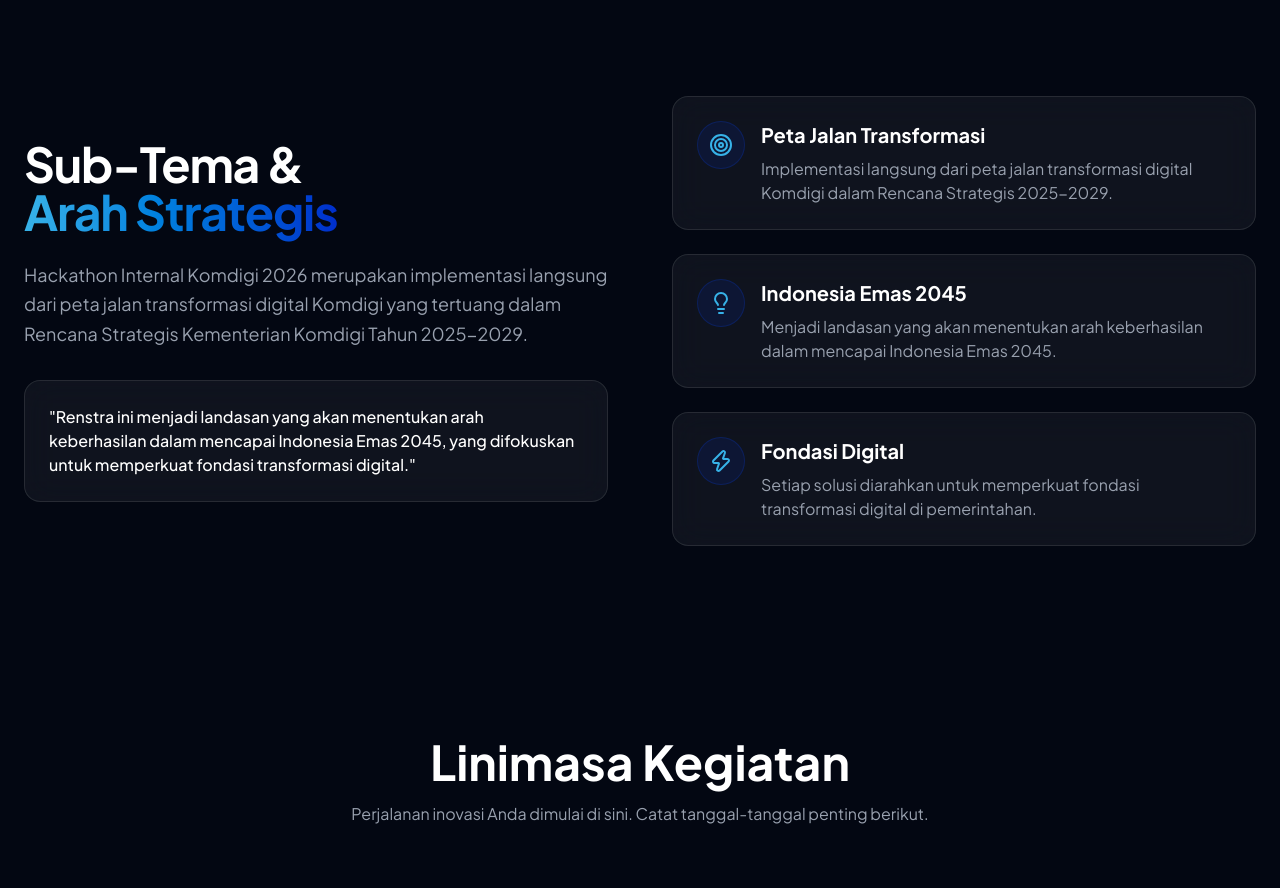
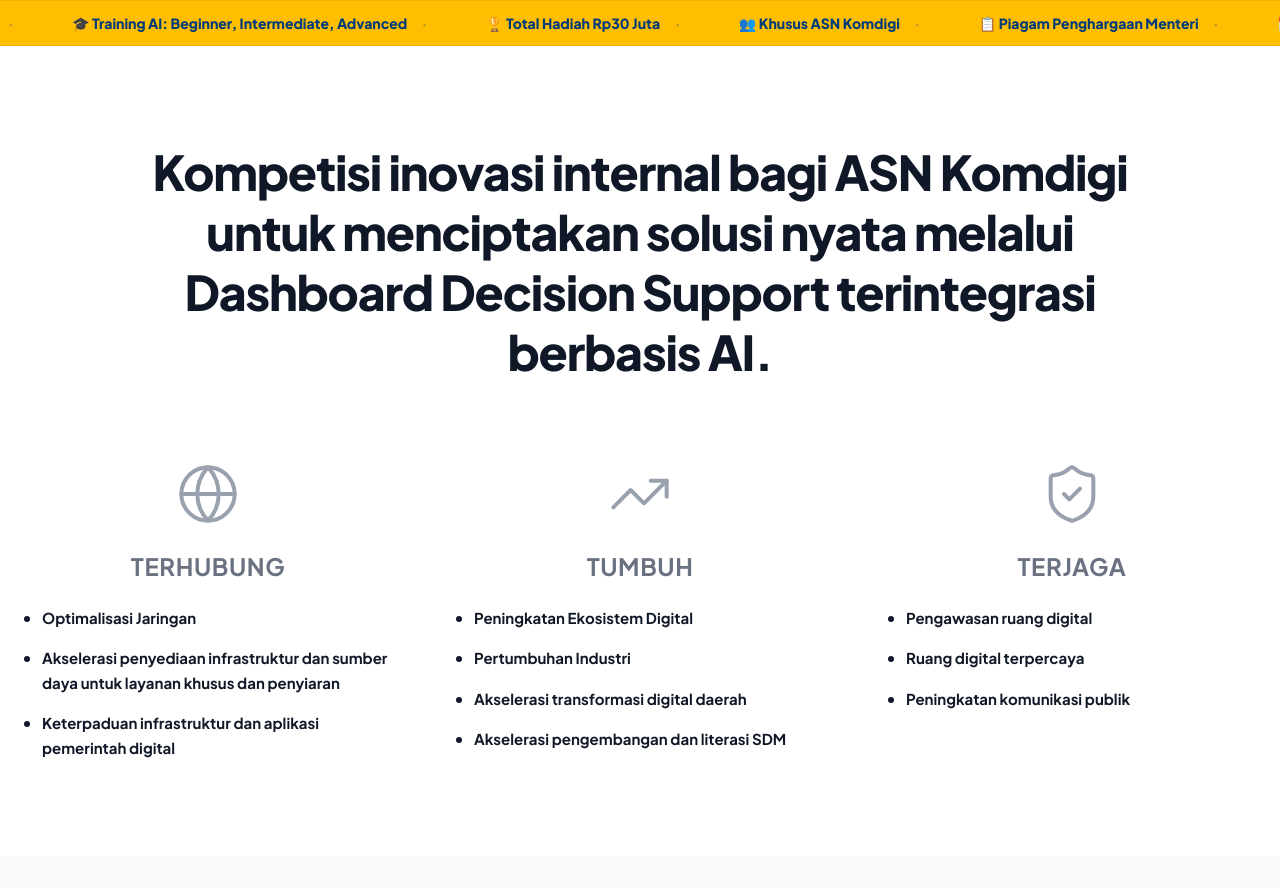
Before and after one commit to Shulmucus/HackathonKomdigi, a Next.js app: page / in a window 1280 px wide. Shown: the part 800-1688 px from the top of the page. Built offline with nearby package versions, Linux system fonts and the light colour scheme.

Commit message:
changed theme

```diff
--- a/app/page.tsx
+++ b/app/page.tsx
@@ -6,6 +6,7 @@ import { Timeline } from "@/components/sections/Timeline";
 import { Requirements } from "@/components/sections/Requirements";
 import { Benefits } from "@/components/sections/Benefits";
 import { FAQ } from "@/components/sections/FAQ";
+import { Ticker } from "@/components/sections/Ticker";
 
 export default function Home() {
   return (
@@ -13,6 +14,7 @@ export default function Home() {
       <Header />
       <main className="flex-grow">
         <Hero />
+        <Ticker />
         <StrategicAlignment />
         <Timeline />
         <Requirements />
--- a/components/layout/Footer.tsx
+++ b/components/layout/Footer.tsx
@@ -4,7 +4,7 @@ import Image from "next/image";
 
 export function Footer() {
   return (
-    <footer className="bg-gray-950 border-t border-white/10 pt-16 pb-8">
+    <footer className="bg-[#1A2035] border-t border-white/5 pt-16 pb-8">
       <div className="container mx-auto px-4 md:px-6">
         <div className="grid grid-cols-1 md:grid-cols-4 gap-12 mb-12">
           <div className="col-span-1 md:col-span-2">
--- a/components/sections/StrategicAlignment.tsx
+++ b/components/sections/StrategicAlignment.tsx
@@ -1,79 +1,76 @@
 "use client";
 
 import { motion } from "framer-motion";
-import { Target, Lightbulb, Zap } from "lucide-react";
+import { Globe, TrendingUp, ShieldCheck } from "lucide-react";
 
 export function StrategicAlignment() {
-  const objectives = [
+  const themes = [
     {
-      icon: <Target className="w-6 h-6 text-primary-400" />,
-      title: "Peta Jalan Transformasi",
-      description: "Implementasi langsung dari peta jalan transformasi digital Komdigi dalam Rencana Strategis 2025-2029."
+      icon: <Globe className="w-16 h-16 text-gray-400 mb-6" strokeWidth={1.5} />,
+      title: "TERHUBUNG",
+      items: [
+        "Optimalisasi Jaringan",
+        "Akselerasi penyediaan infrastruktur dan sumber daya untuk layanan khusus dan penyiaran",
+        "Keterpaduan infrastruktur dan aplikasi pemerintah digital"
+      ]
     },
     {
-      icon: <Lightbulb className="w-6 h-6 text-primary-400" />,
-      title: "Indonesia Emas 2045",
-      description: "Menjadi landasan yang akan menentukan arah keberhasilan dalam mencapai Indonesia Emas 2045."
+      icon: <TrendingUp className="w-16 h-16 text-gray-400 mb-6" strokeWidth={1.5} />,
+      title: "TUMBUH",
+      items: [
+        "Peningkatan Ekosistem Digital",
+        "Pertumbuhan Industri",
+        "Akselerasi transformasi digital daerah",
+        "Akselerasi pengembangan dan literasi SDM"
+      ]
     },
     {
-      icon: <Zap className="w-6 h-6 text-primary-400" />,
-      title: "Fondasi Digital",
-      description: "Setiap solusi diarahkan untuk memperkuat fondasi transformasi digital di pemerintahan."
+      icon: <ShieldCheck className="w-16 h-16 text-gray-400 mb-6" strokeWidth={1.5} />,
+      title: "TERJAGA",
+      items: [
+        "Pengawasan ruang digital",
+        "Ruang digital terpercaya",
+        "Peningkatan komunikasi publik"
+      ]
     }
   ];
 
   return (
-    <section className="py-24 relative overflow-hidden">
+    <section className="py-16 lg:py-24 relative overflow-hidden bg-white">
       <div className="container mx-auto px-4 md:px-6">
-        <div className="grid lg:grid-cols-2 gap-16 items-center">
-          <motion.div
-            initial={{ opacity: 0, x: -30 }}
-            whileInView={{ opacity: 1, x: 0 }}
+        <div className="text-center mb-20 max-w-5xl mx-auto">
+          <motion.h2
+            initial={{ opacity: 0, y: 20 }}
+            whileInView={{ opacity: 1, y: 0 }}
             viewport={{ once: true }}
-            transition={{ duration: 0.8 }}
+            className="text-2xl md:text-4xl lg:text-5xl font-extrabold text-gray-900 leading-tight tracking-tight"
           >
-            <h2 className="text-3xl md:text-5xl font-bold text-white mb-6 tracking-tight">
-              Sub-Tema & <br />
-              <span className="text-transparent bg-clip-text bg-gradient-to-r from-primary-400 to-primary-600">
-                Arah Strategis
-              </span>
-            </h2>
-            <p className="text-gray-400 text-lg leading-relaxed mb-8">
-              Hackathon Internal Komdigi 2026 merupakan implementasi langsung dari peta jalan transformasi digital Komdigi yang tertuang dalam Rencana Strategis Kementerian Komdigi Tahun 2025-2029.
-            </p>
-            <div className="p-6 rounded-2xl glass border-primary-500/20 bg-primary-900/10">
-              <p className="text-white font-medium">
-                "Renstra ini menjadi landasan yang akan menentukan arah keberhasilan dalam mencapai Indonesia Emas 2045, yang difokuskan untuk memperkuat fondasi transformasi digital."
-              </p>
-            </div>
-          </motion.div>
+            Kompetisi inovasi internal bagi ASN Komdigi untuk menciptakan solusi nyata melalui Dashboard Decision Support terintegrasi berbasis AI.
+          </motion.h2>
+        </div>
 
-          <motion.div
-            initial={{ opacity: 0, x: 30 }}
-            whileInView={{ opacity: 1, x: 0 }}
-            viewport={{ once: true }}
-            transition={{ duration: 0.8, delay: 0.2 }}
-            className="flex flex-col gap-6"
-          >
-            {objectives.map((obj, i) => (
-              <motion.div
-                key={i}
-                initial={{ opacity: 0, y: 20 }}
-                whileInView={{ opacity: 1, y: 0 }}
-                viewport={{ once: true }}
-                transition={{ duration: 0.5, delay: 0.3 + i * 0.1 }}
-                className="flex gap-4 p-6 rounded-2xl glass hover:bg-white/10 transition-colors group"
-              >
-                <div className="flex-shrink-0 w-12 h-12 rounded-full bg-primary-500/10 flex items-center justify-center border border-primary-500/20 group-hover:bg-primary-500/20 transition-colors">
-                  {obj.icon}
-                </div>
-                <div>
-                  <h3 className="text-xl font-bold text-white mb-2">{obj.title}</h3>
-                  <p className="text-gray-400">{obj.description}</p>
-                </div>
-              </motion.div>
-            ))}
-          </motion.div>
+        <div className="grid md:grid-cols-3 gap-12 lg:gap-16">
+          {themes.map((theme, i) => (
+            <motion.div
+              key={i}
+              initial={{ opacity: 0, y: 30 }}
+              whileInView={{ opacity: 1, y: 0 }}
+              viewport={{ once: true }}
+              transition={{ duration: 0.6, delay: i * 0.1 }}
+              className="flex flex-col items-center"
+            >
+              {theme.icon}
+              <h3 className="text-2xl font-bold text-gray-500 mb-6 tracking-wide">{theme.title}</h3>
+              <ul className="text-left space-y-4 w-full">
+                {theme.items.map((item, j) => (
+                  <li key={j} className="flex items-start gap-3">
+                    <div className="w-1.5 h-1.5 rounded-full bg-gray-900 mt-2.5 flex-shrink-0" />
+                    <span className="text-gray-900 text-[15px] font-semibold leading-relaxed">{item}</span>
+                  </li>
+                ))}
+              </ul>
+            </motion.div>
+          ))}
         </div>
       </div>
     </section>
--- /dev/null
+++ b/components/sections/Ticker.tsx
@@ -0,0 +1,40 @@
+export function Ticker() {
+  return (
+    <div className="bg-accent-gold py-3 overflow-hidden whitespace-nowrap flex relative border-y border-yellow-500">
+      <div className="animate-marquee inline-flex flex-none items-center">
+        {[...Array(2)].map((_, i) => (
+          <div key={i} className="flex items-center">
+            <span className="inline-flex items-center gap-3 text-sm font-extrabold text-primary-700 px-7">
+              ✦ Hackathon Komdigi 2026
+              <span className="text-primary-700/30"> &nbsp;·&nbsp; </span>
+            </span>
+            <span className="inline-flex items-center gap-3 text-sm font-extrabold text-primary-700 px-7">
+              🚀 Kick-Off 14 Juli 2026
+              <span className="text-primary-700/30"> &nbsp;·&nbsp; </span>
+            </span>
+            <span className="inline-flex items-center gap-3 text-sm font-extrabold text-primary-700 px-7">
+              🎓 Training AI: Beginner, Intermediate, Advanced
+              <span className="text-primary-700/30"> &nbsp;·&nbsp; </span>
+            </span>
+            <span className="inline-flex items-center gap-3 text-sm font-extrabold text-primary-700 px-7">
+              🏆 Total Hadiah Rp30 Juta
+              <span className="text-primary-700/30"> &nbsp;·&nbsp; </span>
+            </span>
+            <span className="inline-flex items-center gap-3 text-sm font-extrabold text-primary-700 px-7">
+              👥 Khusus ASN Komdigi
+              <span className="text-primary-700/30"> &nbsp;·&nbsp; </span>
+            </span>
+            <span className="inline-flex items-center gap-3 text-sm font-extrabold text-primary-700 px-7">
+              📋 Piagam Penghargaan Menteri
+              <span className="text-primary-700/30"> &nbsp;·&nbsp; </span>
+            </span>
+            <span className="inline-flex items-center gap-3 text-sm font-extrabold text-primary-700 px-7">
+              📅 Main Event 21–22 Sept 2026
+              <span className="text-primary-700/30"> &nbsp;·&nbsp; </span>
+            </span>
+          </div>
+        ))}
+      </div>
+    </div>
+  );
+}
--- a/components/sections/Timeline.tsx
+++ b/components/sections/Timeline.tsx
@@ -20,14 +20,14 @@ const timelineEvents = [
 
 export function Timeline() {
   return (
-    <section id="timeline" className="py-24 relative">
+    <section id="timeline" className="py-24 relative bg-gray-50">
       <div className="container mx-auto px-4 md:px-6">
         <div className="text-center mb-16">
           <motion.h2
             initial={{ opacity: 0, y: 20 }}
             whileInView={{ opacity: 1, y: 0 }}
             viewport={{ once: true }}
-            className="text-3xl md:text-5xl font-bold text-white mb-4"
+            className="text-3xl md:text-5xl font-bold text-gray-900 mb-4"
           >
             Linimasa Kegiatan
           </motion.h2>
@@ -36,7 +36,7 @@ export function Timeline() {
             whileInView={{ opacity: 1, y: 0 }}
             viewport={{ once: true }}
             transition={{ delay: 0.1 }}
-            className="text-gray-400 max-w-2xl mx-auto"
+            className="text-gray-600 max-w-2xl mx-auto"
           >
             Perjalanan inovasi Anda dimulai di sini. Catat tanggal-tanggal penting berikut.
           </motion.p>
@@ -44,7 +44,7 @@ export function Timeline() {
 
         <div className="max-w-4xl mx-auto relative">
           {/* Vertical Line */}
-          <div className="absolute left-[20px] md:left-1/2 top-0 bottom-0 w-px bg-white/10 md:-translate-x-1/2" />
+          <div className="absolute left-[20px] md:left-1/2 top-0 bottom-0 w-px bg-gray-300 md:-translate-x-1/2" />
 
           <div className="space-y-12">
             {timelineEvents.map((event, index) => {
@@ -61,17 +61,17 @@ export function Timeline() {
                   } flex-row`}
                 >
                   {/* Timeline Dot */}
-                  <div className="absolute left-[20px] md:left-1/2 w-3 h-3 bg-primary-500 rounded-full md:-translate-x-1/2 -translate-x-[5px] shadow-[0_0_10px_rgba(0,64,255,0.8)] z-10" />
+                  <div className="absolute left-[20px] md:left-1/2 w-4 h-4 bg-accent-gold rounded-full md:-translate-x-1/2 -translate-x-[7px] border-4 border-white shadow-sm z-10" />
 
                   <div
-                    className={`ml-12 md:ml-0 md:w-1/2 p-6 glass rounded-2xl border border-white/5 hover:border-primary-500/30 transition-colors ${
+                    className={`ml-12 md:ml-0 md:w-1/2 p-6 bg-white rounded-2xl border border-gray-200 shadow-sm hover:shadow-md hover:border-accent-gold transition-all ${
                       isEven ? "md:ml-auto md:pl-12" : "md:mr-auto md:pr-12"
                     }`}
                   >
-                    <div className="font-mono text-primary-400 font-semibold mb-2 tracking-wider text-sm">
+                    <div className="font-mono text-primary-600 font-semibold mb-2 tracking-wider text-sm">
                       {event.date}
                     </div>
-                    <h3 className="text-xl font-bold text-white">{event.title}</h3>
+                    <h3 className="text-xl font-bold text-gray-900">{event.title}</h3>
                   </div>
                 </motion.div>
               );
```
Also changed, not shown: app/globals.css (+15 -3 lines), components/layout/Header.tsx (+67 -7 lines), components/sections/Benefits.tsx (+16 -16 lines), components/sections/FAQ.tsx (+12 -16 lines), components/sections/Hero.tsx (+4 -4 lines), components/sections/Requirements.tsx (+6 -6 lines).
